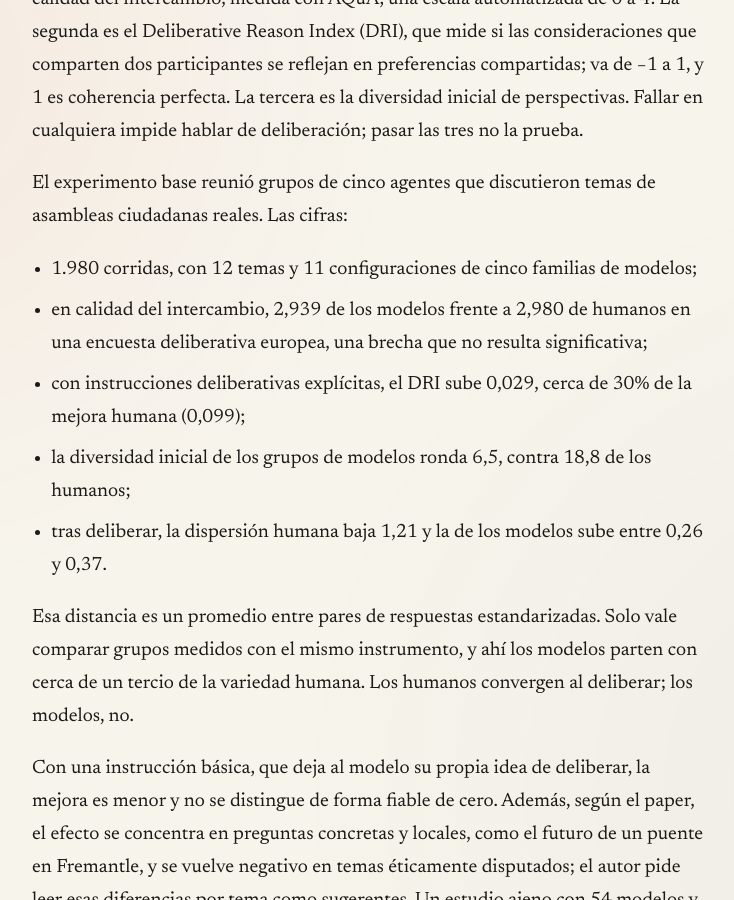
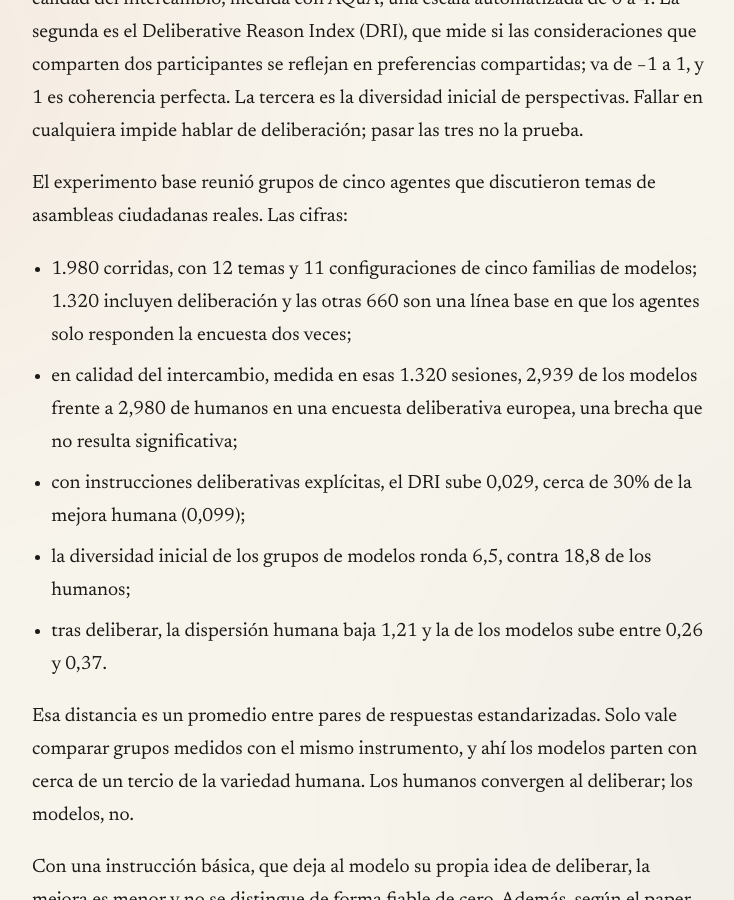
Before and after one commit to jaguridi/doble-click-blog, a Jekyll site: the page built from _lecturas/asambleas-simuladas-ia-deliberacion.md, in a window 1280 px wide and 900 px high, scrolled down 1689 px. Shown: the whole window, without its empty margins (272-1006 px from the left). Built offline with Jekyll 4.4.1, drawn with Linux system fonts in a browser that asks for light colours; some of the changed text lies outside the part shown.

Commit message:
Doble Lectura #37: corrige 1.980 deliberaciones a 1.980 corridas (1.320 con deliberación)
Co-Authored-By: Claude Opus 5.5 <noreply@anthropic.com>
Claude-Session: https://claude.ai/code/session_019K2Xm2Mg71yGEhcTCMaT7A

```diff
--- a/_audio/asambleas-simuladas-ia-deliberacion.txt
+++ b/_audio/asambleas-simuladas-ia-deliberacion.txt
@@ -2,7 +2,7 @@ Esto es Doble Lectura, de Doble Click, y hoy la pregunta es si un grupo de model
 
 El estudio es de Maurice Flechtner, de la Universidad de Zúrich y la ETH Zúrich. Su punto de partida es que a los modelos de lenguaje se los evalúa casi siempre en tareas con respuesta verificable, como matemáticas o código. Pero en una asamblea sobre salud o clima no hay respuesta correcta. Lo que importa es que personas con miradas distintas lleguen a entender por qué coinciden o discrepan.
 
-Para medirlo, el autor revisa tres cosas: si el debate es respetuoso y justificado, si el razonamiento compartido mejora tras discutir, y cuánta variedad de perspectivas había al inicio. La evidencia central viene de casi dos mil deliberaciones entre grupos pequeños de agentes, con modelos de varias empresas y temas tomados de asambleas reales.
+Para medirlo, el autor revisa tres cosas: si el debate es respetuoso y justificado, si el razonamiento compartido mejora tras discutir, y cuánta variedad de perspectivas había al inicio. La evidencia central viene de casi dos mil corridas con grupos pequeños de agentes, de las que unas mil trescientas incluyen deliberación, con modelos de varias empresas y temas tomados de asambleas reales.
 
 En la forma, los modelos salen bien: la calidad del intercambio es comparable a la de personas en una encuesta deliberativa europea. En la sustancia, el cuadro cambia. Con instrucciones explícitas para deliberar, la mejora en el razonamiento compartido es pequeña, cerca de un treinta por ciento de la que logran los humanos, y depende mucho del tema. Y los grupos de modelos parten con cerca de un tercio de la diversidad de un grupo humano. Además, al discutir, las personas acercan sus posiciones y los modelos no. El autor concluye que estos sistemas pueden servir como herramientas bajo control humano, pero que la evidencia no justifica tratarlos como participantes autónomos.
 
--- a/_lecturas/asambleas-simuladas-ia-deliberacion.md
+++ b/_lecturas/asambleas-simuladas-ia-deliberacion.md
@@ -30,8 +30,8 @@ Propone entonces una prueba de tres condiciones necesarias. La primera es la cal
 
 El experimento base reunió grupos de cinco agentes que discutieron temas de asambleas ciudadanas reales. Las cifras:
 
-- 1.980 corridas, con 12 temas y 11 configuraciones de cinco familias de modelos;
-- en calidad del intercambio, 2,939 de los modelos frente a 2,980 de humanos en una encuesta deliberativa europea, una brecha que no resulta significativa;
+- 1.980 corridas, con 12 temas y 11 configuraciones de cinco familias de modelos; 1.320 incluyen deliberación y las otras 660 son una línea base en que los agentes solo responden la encuesta dos veces;
+- en calidad del intercambio, medida en esas 1.320 sesiones, 2,939 de los modelos frente a 2,980 de humanos en una encuesta deliberativa europea, una brecha que no resulta significativa;
 - con instrucciones deliberativas explícitas, el DRI sube 0,029, cerca de 30% de la mejora humana (0,099);
 - la diversidad inicial de los grupos de modelos ronda 6,5, contra 18,8 de los humanos;
 - tras deliberar, la dispersión humana baja 1,21 y la de los modelos sube entre 0,26 y 0,37.
@@ -57,3 +57,5 @@ Saber si la brecha se repite en la región exigiría lo que el propio paper pide
 - Los modelos se probaron sin ajuste fino ni recuperación de documentos. Entre ellos está Claude Opus 4.5, de la familia del modelo que escribe esta sección.
 - Financian el proyecto AI 4 Deliberation, de Horizon Europe, y la Universidad de Zúrich con la ETH.
 - El resultado vale para modelos de frontera usados tal como vienen, con instrucciones razonables, no para todo modelo posible.
+
+<small>**Revisado el 26 de noviembre de 2026.** La bajada hablaba de 1.980 deliberaciones; son 1.980 corridas, de las que 1.320 incluyen deliberación y 660 son una línea base sin debate.</small>
```
Also changed, not shown: other parts of _lecturas/asambleas-simuladas-ia-deliberacion.md (+1 -1 lines), 1 other file.
